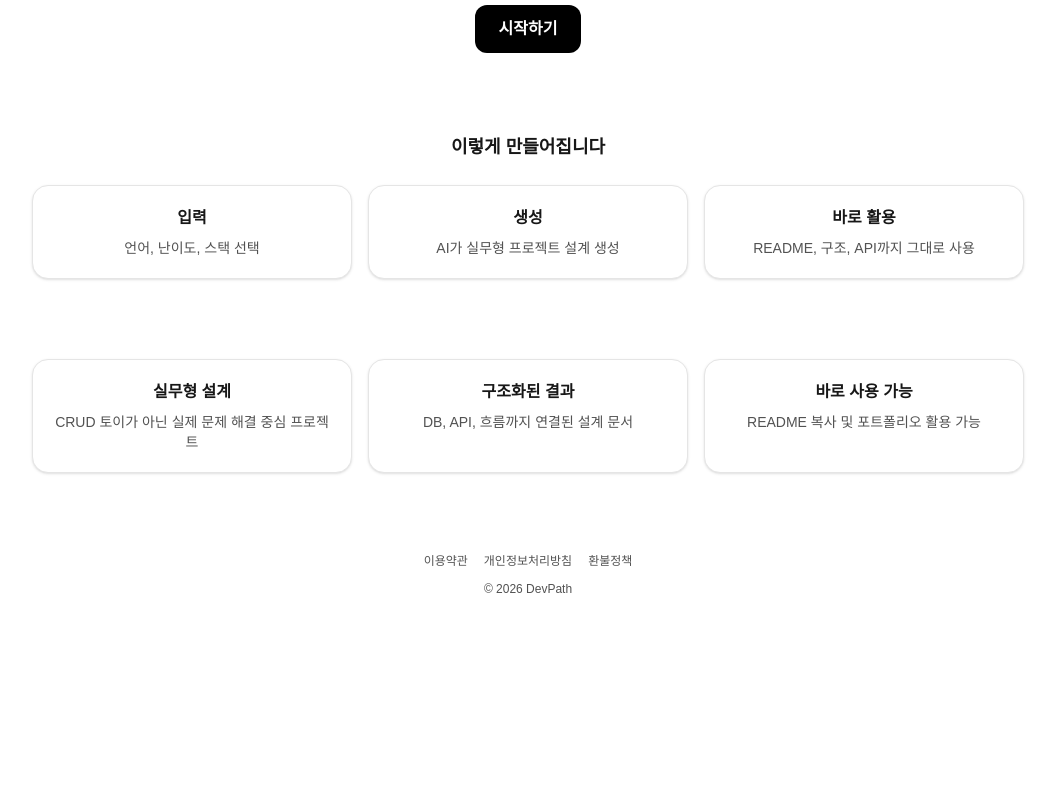
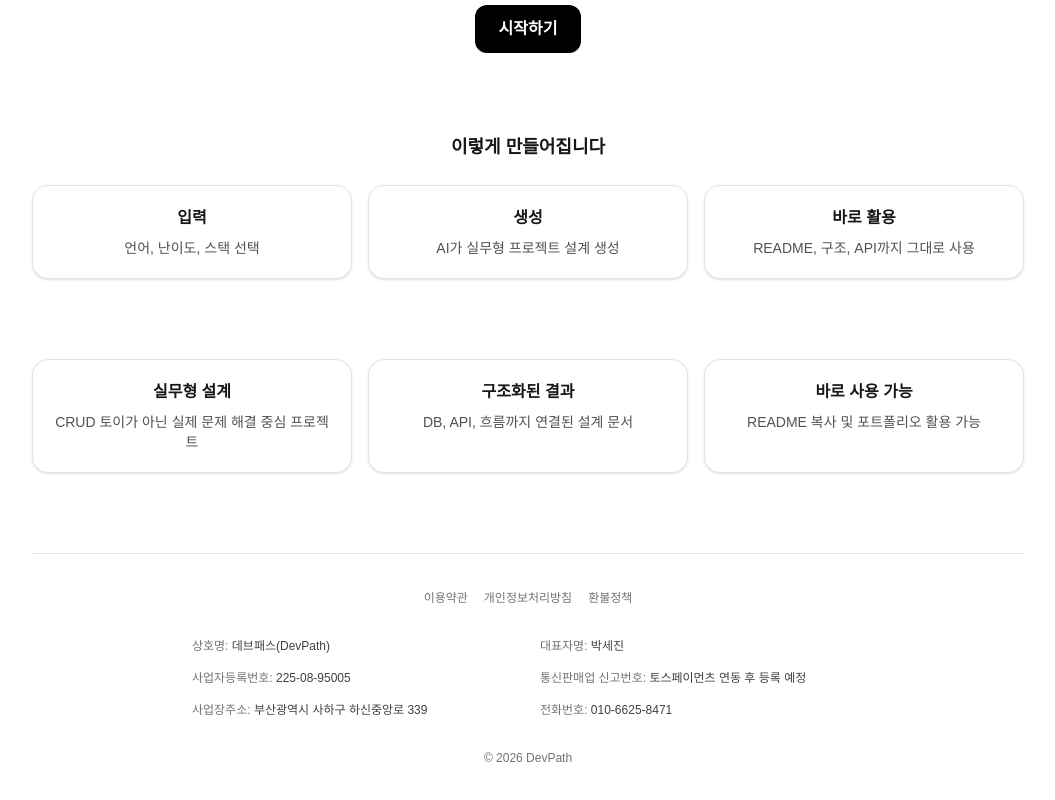
Before and after one commit to RootPark98/devPath, a Next.js app: page / in a window 1280 px wide. Shown: the part 389-1189 px from the top of the page, without its empty margins (112-1167 px from the left). Before the commit the page ends 1066 px from the top, so only its background shows below. Built offline with nearby package versions, Linux system fonts and the light colour scheme.

Commit message:
refine billing access flow and add shared site footer

```diff
--- a/app/app/page.tsx
+++ b/app/app/page.tsx
@@ -9,6 +9,7 @@ import PlanResult from "@/components/devpath/PlanResult";
 import ErrorBanner from "@/components/devpath/ErrorBanner";
 import HistoryPanel from "@/components/devpath/HistoryPanel";
 import ExportDropdown from "@/components/devpath/ExportDropdown";
+import SiteFooter from "@/components/common/SiteFooter";
 import { FeedbackSection } from "@/components/devpath/feedback-section";
 
 import type {
@@ -171,8 +172,7 @@ export default function Home() {
 - 언어/스택: ${planInput?.language ?? language}
 - 난이도: ${planInput?.level ?? level}
 - 도메인: ${DOMAIN_LABELS[planInput?.domain ?? domain]}
-- 프레임워크/라이브러리: ${
-      (planInput?.frameworks?.length ?? frameworks.length)
+- 프레임워크/라이브러리: ${(planInput?.frameworks?.length ?? frameworks.length)
         ? (planInput?.frameworks ?? frameworks).join(", ")
         : "(선택 없음)"
       }
@@ -230,8 +230,10 @@ ${plan.readmeDraft}
 `.trim();
 
   return (
-    <main style={{ maxWidth: 1100, margin: "0 auto", padding: 16 }}>
+    <div className="min-h-screen flex flex-col">
       <AuthHeader />
+
+      <main className="mx-auto w-full max-w-[1100px] flex-1 px-4 py-4">
         {error && <ErrorBanner title="오류" message={error.message} disabled={loading} />}
 
         <ProjectForm
@@ -255,7 +257,7 @@ ${plan.readmeDraft}
 
         {plan && planInput && (
           <>
-          <div style={{ display: "flex", justifyContent: "flex-end", marginTop: 12 }}>
+            <div className="mt-3 flex justify-end">
               <ExportDropdown
                 title={plan.projectTitle}
                 fullText={fullCopyText ?? ""}
@@ -312,5 +314,10 @@ ${plan.readmeDraft}
           onClear={clearHistory}
         />
       </main>
+
+      <div className="mx-auto w-full max-w-[1100px] px-4">
+        <SiteFooter />
+      </div>
+    </div>
   );
 }
--- a/app/page.tsx
+++ b/app/page.tsx
@@ -1,4 +1,5 @@
 import Link from "next/link";
+import SiteFooter from "@/components/common/SiteFooter";
 
 export default function LandingPage() {
   return (
@@ -89,23 +90,7 @@ export default function LandingPage() {
         </div>
       </section>
 
-      <footer className="mt-20 text-center text-xs dp-muted space-y-3">
-        <div className="flex justify-center gap-4">
-          <Link href="/terms" className="hover:underline">
-            이용약관
-          </Link>
-          <Link href="/privacy" className="hover:underline">
-            개인정보처리방침
-          </Link>
-          <Link href="/refund" className="hover:underline">
-            환불정책
-          </Link>
-        </div>
-
-        <div>
-          © {new Date().getFullYear()} DevPath
-        </div>
-      </footer>
+      <SiteFooter/>
     </main>
   );
 }
--- /dev/null
+++ b/components/common/SiteFooter.tsx
@@ -0,0 +1,64 @@
+import Link from "next/link";
+
+export default function SiteFooter() {
+  return (
+    <footer className="mt-20 border-t border-neutral-200 pt-8 text-xs leading-6 text-neutral-500 dark:border-neutral-800 dark:text-neutral-400">
+      <div className="space-y-6 text-center">
+        <div className="flex flex-wrap justify-center gap-x-4 gap-y-2">
+          <Link href="/terms" className="hover:underline">
+            이용약관
+          </Link>
+          <Link href="/privacy" className="hover:underline">
+            개인정보처리방침
+          </Link>
+          <Link href="/refund" className="hover:underline">
+            환불정책
+          </Link>
+        </div>
+
+        <div className="mx-auto max-w-2xl text-left">
+          <div className="grid gap-x-6 gap-y-2 sm:grid-cols-2">
+            <p>
+              상호명:{" "}
+              <span className="font-medium text-neutral-700 dark:text-neutral-200">
+                데브패스(DevPath)
+              </span>
+            </p>
+            <p>
+              대표자명:{" "}
+              <span className="font-medium text-neutral-700 dark:text-neutral-200">
+                박세진
+              </span>
+            </p>
+            <p>
+              사업자등록번호:{" "}
+              <span className="font-medium text-neutral-700 dark:text-neutral-200">
+                225-08-95005
+              </span>
+            </p>
+            <p>
+              통신판매업 신고번호:{" "}
+              <span className="font-medium text-neutral-700 dark:text-neutral-200">
+                토스페이먼츠 연동 후 등록 예정
+              </span>
+            </p>
+            <p>
+              사업장주소:{" "}
+              <span className="font-medium text-neutral-700 dark:text-neutral-200">
+                부산광역시 사하구 하신중앙로 339
+              </span>
+            </p>
+            <p>
+              전화번호:{" "}
+              <span className="font-medium text-neutral-700 dark:text-neutral-200">
+                010-6625-8471
+              </span>
+            </p>
+          </div>
+        </div>
+
+        <div>© {new Date().getFullYear()} DevPath</div>
+      </div>
+    </footer>
+  );
+}
```
Lines whose indentation alone changed are shown as unchanged.
